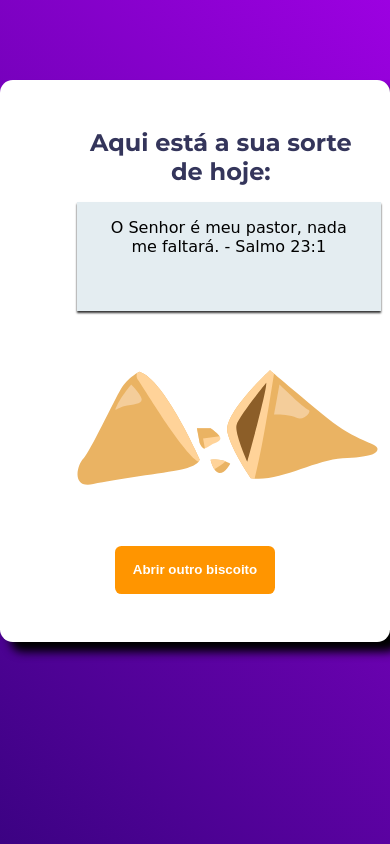
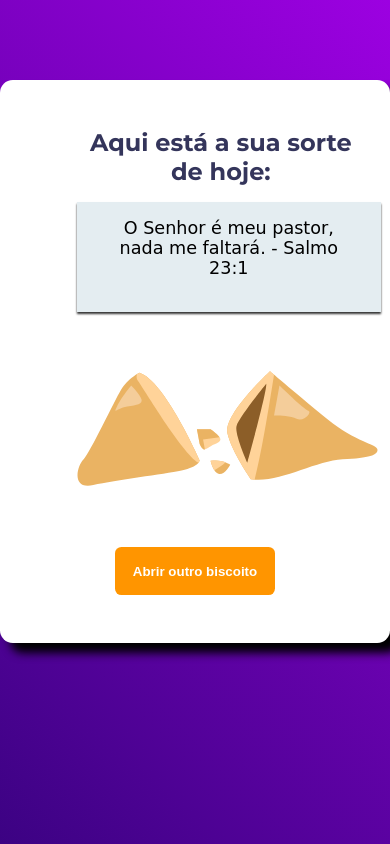
Before and after one commit to JeffS1lva/Biscoito-Da-Sorte, a plain HTML site: page index.html in a window 390 px wide. Both pictures are taken after a click on the picture 169 px from the left and 410 px from the top of the page. Drawn offline with Linux system fonts and the light colour scheme.

Commit message:
commit font

```diff
--- a/style.css
+++ b/style.css
@@ -82,7 +82,7 @@ body {
   margin: auto;
   width: fit-content;
   width: 19rem;
-  height: 6.8rem;
+  height: 6.9rem;
   text-align: center;
   padding: 1rem 1.9rem;
   margin-top: 1rem;
@@ -216,7 +216,6 @@ button {
     width: 100%;
     height: 100%;
     margin-top: 40%;
-
   }
 
   #screen1 img{
@@ -229,5 +228,7 @@ button {
    height: 100%;
   }
 
-
+  .box span{
+    font-size:1.1rem;
+  }
 }
```
